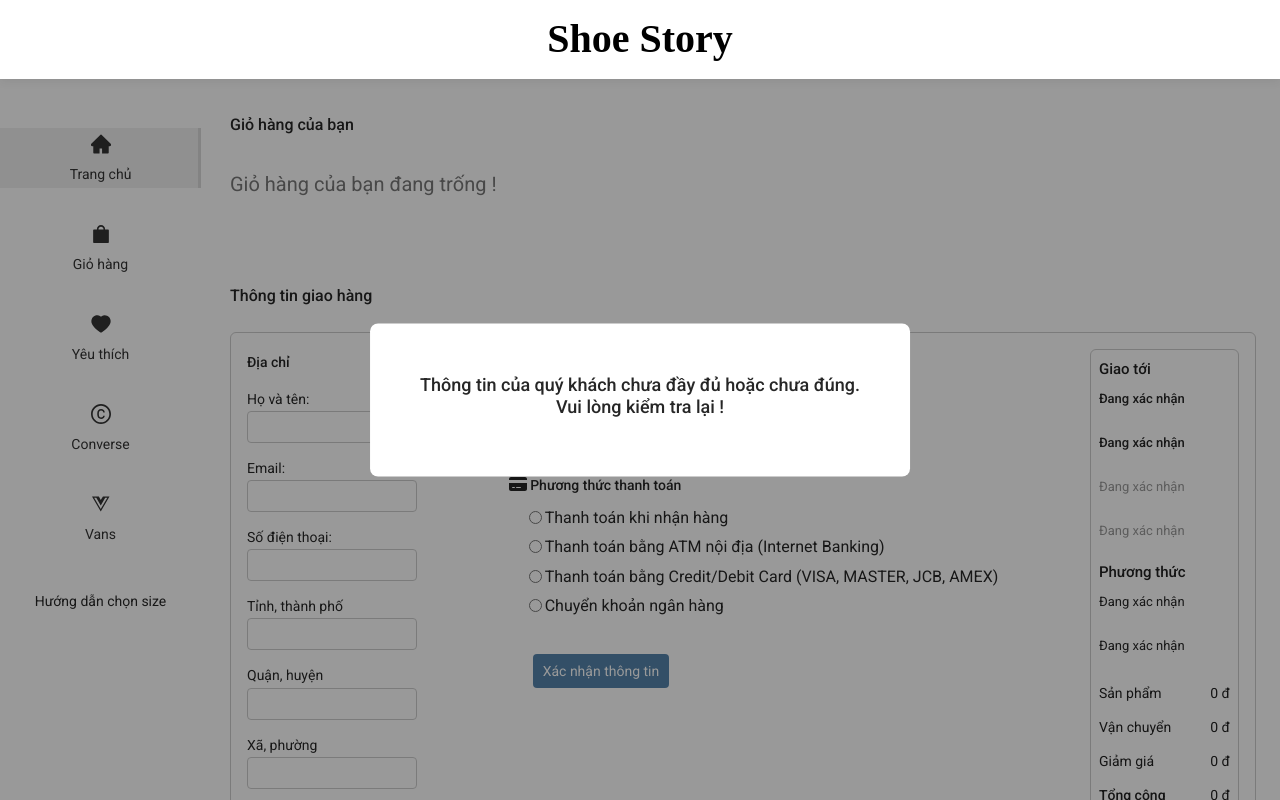
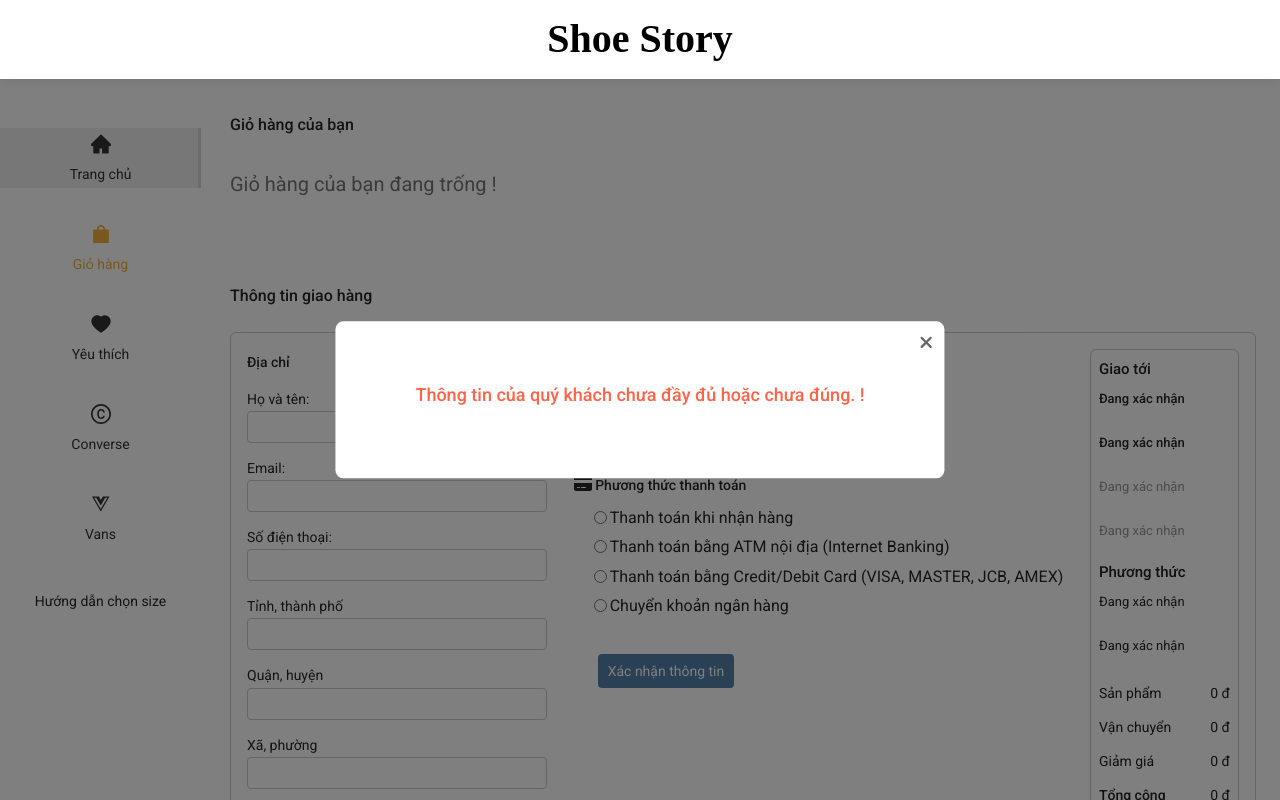
Before and after one commit to tgcgnam/shoestoryts, a React (Vite) app: page /cart in a window 1280 px wide. Both pictures are taken after a click on the element "Xác nhận thông tin". Shown: the top 800 px of the page. Built offline with nearby package versions, Linux system fonts and the light colour scheme.

Commit message:
shoestoryts

```diff
--- a/src/components/Navigation/Navigation.tsx
+++ b/src/components/Navigation/Navigation.tsx
@@ -33,7 +33,7 @@ const LiItem = styled(Menu.Item)`
   margin-bottom: 30px !important;
 
   :hover {
-    background-color: #f0f0f0 !important;
+    background-color: #f2b239 !important;
   }
   :hover:last-child {
     background-color: #fff !important;
@@ -50,10 +50,9 @@ const LiItem = styled(Menu.Item)`
 
   .ant-menu-title-content {
     a:hover {
-      color: #333 !important;
     }
     .active {
-      color: #333 !important;
+      color: #f2b239 !important;
     }
   }
   .quantity {
@@ -91,10 +90,7 @@ const LinkItem = styled(NavLink)`
 `;
 
 function Navigation() {
-  const {
-    cart,
-    isUpdatedFavorite,
-  }: any = useContext(GlobalContext);
+  const { cart, isUpdatedFavorite }: any = useContext(GlobalContext);
 
   return (
     <div className="navigation">
--- a/src/components/ProdItem/ProdItem.tsx
+++ b/src/components/ProdItem/ProdItem.tsx
@@ -1,7 +1,7 @@
 import { Link } from "react-router-dom";
 import { useContext } from "react";
 import { Card, message } from "antd";
-import { ShoppingOutlined } from "@ant-design/icons";
+import { ShoppingOutlined,HeartFilled } from "@ant-design/icons";
 import styled from "styled-components";
 import globalFunction from "../../utils/globalFunction";
 import { GlobalContext } from "../../utils/globalState";
@@ -188,6 +188,9 @@ function ProdItem(props: {
         <div className="cart-plus-btn" onClick={addToCart}>
           <ShoppingOutlined />
         </div>
+        <div className="cart-fav-btn" >
+          <HeartFilled />
+        </div>
         <Link to={`/detail/${props.id}`} style={{ textAlign: "center" }}>
           <img src={props.img} />
           <p>{props.name}</p>
--- a/src/components/ProdItem/ProdItemContainer.tsx
+++ b/src/components/ProdItem/ProdItemContainer.tsx
@@ -6,6 +6,7 @@ import "antd/dist/antd.css";
 import styled from "styled-components";
 
 import Search from "antd/lib/input/Search";
+import CartWarning from "../cart/CartWarning";
 
 const key: string = "updatable";
 
@@ -37,11 +38,11 @@ interface iQty {
 }
 
 function ProdItemContainer({ quantity }: iQty) {
-  const { products, setProducts, setIsLoader } = useContext(GlobalContext);
+  const { products, setProducts, setIsLoader, isCartWarning, isSoldOut } =
+    useContext(GlobalContext);
   const [seeMore, setSeeMore] = useState(false);
 
   useEffect(() => {
-    setIsLoader(true);
     fetch(`https://shoestory-server.herokuapp.com/products`)
       .then((res) => res.json())
       .then((products) => setProducts(products))
@@ -74,7 +75,7 @@ function ProdItemContainer({ quantity }: iQty) {
     <MainProd className="products-main">
       <Search
         placeholder="Tìm kiếm sản phẩm..."
-        style={{ width: 200, marginTop: "20px", marginBottom: "10px"}}
+        style={{ width: 200, marginTop: "20px", marginBottom: "10px" }}
         type="text"
         onChange={(e) => setKeyword(e.target.value)}
       />
@@ -109,10 +110,14 @@ function ProdItemContainer({ quantity }: iQty) {
       {!seeMore && (
         <Button className="btn-see" onClick={openMessage}>
           <p onClick={handleSeeMore} className="see-more">
-            Xem thêm...
+            Xem thêm
           </p>
         </Button>
       )}
+      {isCartWarning && (
+        <CartWarning title={"Sản phẩm đã có trong giỏ hàng !"} />
+      )}
+      {isSoldOut && <CartWarning title={"Sản phẩm tạm thời hết hàng !"} />}
     </MainProd>
   );
 }
--- a/src/components/cart/CartContainer.tsx
+++ b/src/components/cart/CartContainer.tsx
@@ -2,10 +2,15 @@ import { useContext, useEffect } from "react";
 import { Link } from "react-router-dom";
 import { GlobalContext } from "../../utils/globalState";
 import { FontAwesomeIcon } from "@fortawesome/react-fontawesome";
-import { faCreditCard, faTimes, faTruck } from "@fortawesome/free-solid-svg-icons";
+import {
+  faCreditCard,
+  faTimes,
+  faTruck,
+} from "@fortawesome/free-solid-svg-icons";
 import Inputcheck from "../inputcheck/Inputcheck";
 import CartWrapper from "./CartWrapper";
 import Order from "./Order";
+import CartWarning from "./CartWarning";
 // import SelectCity from "./SelectCity";
 
 function CartContainer() {
@@ -377,35 +382,41 @@ function CartContainer() {
         </div>
       )}
       {isWarningInfo && (
-        <div className="add-fav" onClick={() => setIsWarningInfo(false)}>
-          <div className="add-fav-inner warn">
-            <h2>
-              Thông tin của quý khách chưa đầy đủ hoặc chưa đúng.
-              <br /> Vui lòng kiểm tra lại !
-            </h2>
-          </div>
-        </div>
+        <CartWarning
+          title={"Thông tin của quý khách chưa đầy đủ hoặc chưa đúng. !"}
+        />
+        // <div className="add-fav" onClick={() => setIsWarningInfo(false)}>
+        //   <div className="add-fav-inner warn">
+        //     <h2>
+        //       Thông tin của quý khách chưa đầy đủ hoặc chưa đúng.
+        //       <br /> Vui lòng kiểm tra lại !
+        //     </h2>
+        //   </div>
+        // </div>
       )}
       {isSizeWarning && (
-        <div className="add-fav" onClick={() => setIsSizeWarning(false)}>
-          <div className="add-fav-inner warn">
-            <h2>Vui lòng chọn size cho sản phẩm !</h2>
-          </div>
-        </div>
+        <CartWarning title={"Vui lòng chọn size cho sản phẩm !"} />
+        // <div className="add-fav" onClick={() => setIsSizeWarning(false)}>
+        //   <div className="add-fav-inner warn">
+        //     <h2>Vui lòng chọn size cho sản phẩm !</h2>
+        //   </div>
+        // </div>
       )}
       {isWarningCartEmpty && (
-        <div className="add-fav" onClick={() => setIsWarningCartEmpty(false)}>
-          <div className="add-fav-inner warn">
-            <h2>Giỏ hàng hiện không có sản phẩm nào !</h2>
-          </div>
-        </div>
+        <CartWarning title={"Giỏ hàng hiện không có sản phẩm nào !"} />
+        // <div className="add-fav" onClick={() => setIsWarningCartEmpty(false)}>
+        //   <div className="add-fav-inner warn">
+        //     <h2>Giỏ hàng hiện không có sản phẩm nào !</h2>
+        //   </div>
+        // </div>
       )}
       {isWarningConfirmInfo && (
-        <div className="add-fav" onClick={() => setIsWarningConfirmInfo(false)}>
-          <div className="add-fav-inner warn">
-            <h2>Vui lòng xác nhận thông tin của quý khách !</h2>
-          </div>
-        </div>
+        <CartWarning title={"Vui lòng xác nhận thông tin của quý khách !"} />
+        // <div className="add-fav" onClick={() => setIsWarningConfirmInfo(false)}>
+        //   <div className="add-fav-inner warn">
+        //     <h2>Vui lòng xác nhận thông tin của quý khách !</h2>
+        //   </div>
+        // </div>
       )}
     </div>
   );
--- a/src/components/cart/CartWarning.tsx
+++ b/src/components/cart/CartWarning.tsx
@@ -1,18 +1,32 @@
+import { faTimes } from "@fortawesome/free-solid-svg-icons";
+import { FontAwesomeIcon } from "@fortawesome/react-fontawesome";
 import { useContext } from "react";
 import { GlobalContext } from "../../utils/globalState";
 
-function CartWarning() {
-  const { setIsCartWarning } = useContext(GlobalContext);
+function CartWarning({title}:any) {
+  const {
+    setIsCartWarning,
+    setIsSoldOut,
+    setIsWarningConfirmInfo,
+    setIsSizeWarning,
+    setIsWarningInfo,
+    setIsWarningCartEmpty,
+  } = useContext(GlobalContext);
 
   const offWarning = () => {
     setIsCartWarning(false);
+    setIsSoldOut(false);
+    setIsWarningConfirmInfo(false);
+    setIsSizeWarning(false);
+    setIsWarningInfo(false);
+    setIsWarningCartEmpty(false);
   };
 
   return (
-    <div className="cart-warning"  onClick={offWarning}>
+    <div className="cart-warning" onClick={offWarning}>
       <div className="cart-warning-inner">
-        <span className="close-btn fas fa-times"></span>
-        <h2>Sản phẩm đã có trong giỏ hàng !</h2>
+        <FontAwesomeIcon icon={faTimes} className="close-btn"></FontAwesomeIcon>
+        <h2>{title}</h2>
       </div>
     </div>
   );
--- a/src/components/inputcheck/Inputcheck.tsx
+++ b/src/components/inputcheck/Inputcheck.tsx
@@ -1,3 +1,10 @@
+import styled from "styled-components";
+
+const InputStyle = styled.input`
+  width: 100%;
+  max-width: 300px;
+`;
+
 interface iType {
   title: string;
   name: string;
@@ -5,12 +12,14 @@ interface iType {
   handleChange: (e: EventInit) => void;
   handleError: (e: EventInit) => void;
 }
+
 function Inputcheck(props: iType) {
   return (
     <div className="name">
       <span>{props.title}</span>
       <br />
-      <input
+      <InputStyle
+        style={{ width: "300px" }}
         onChange={props.handleChange}
         onBlur={props.handleError}
         type={props.type}
```
